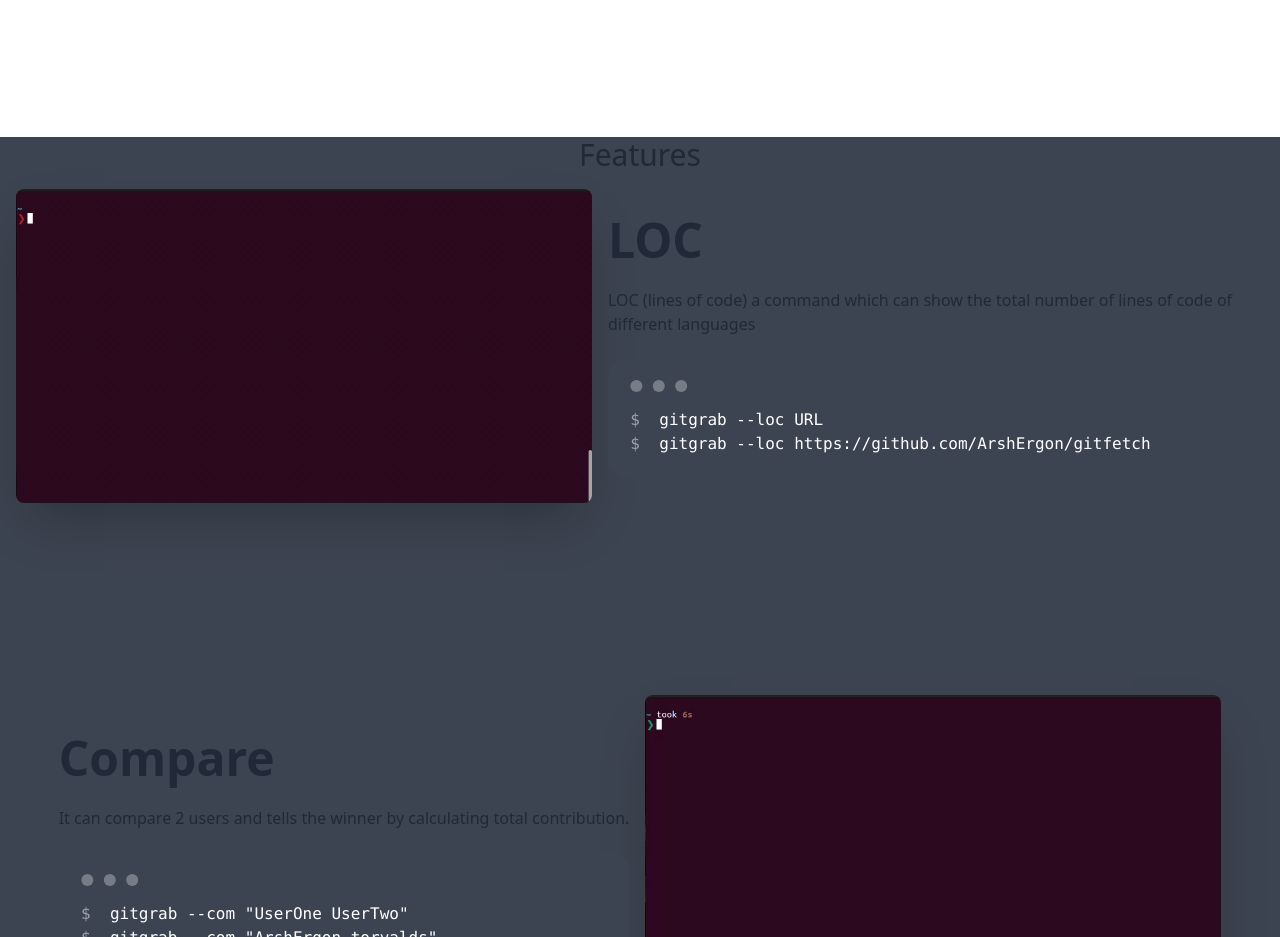
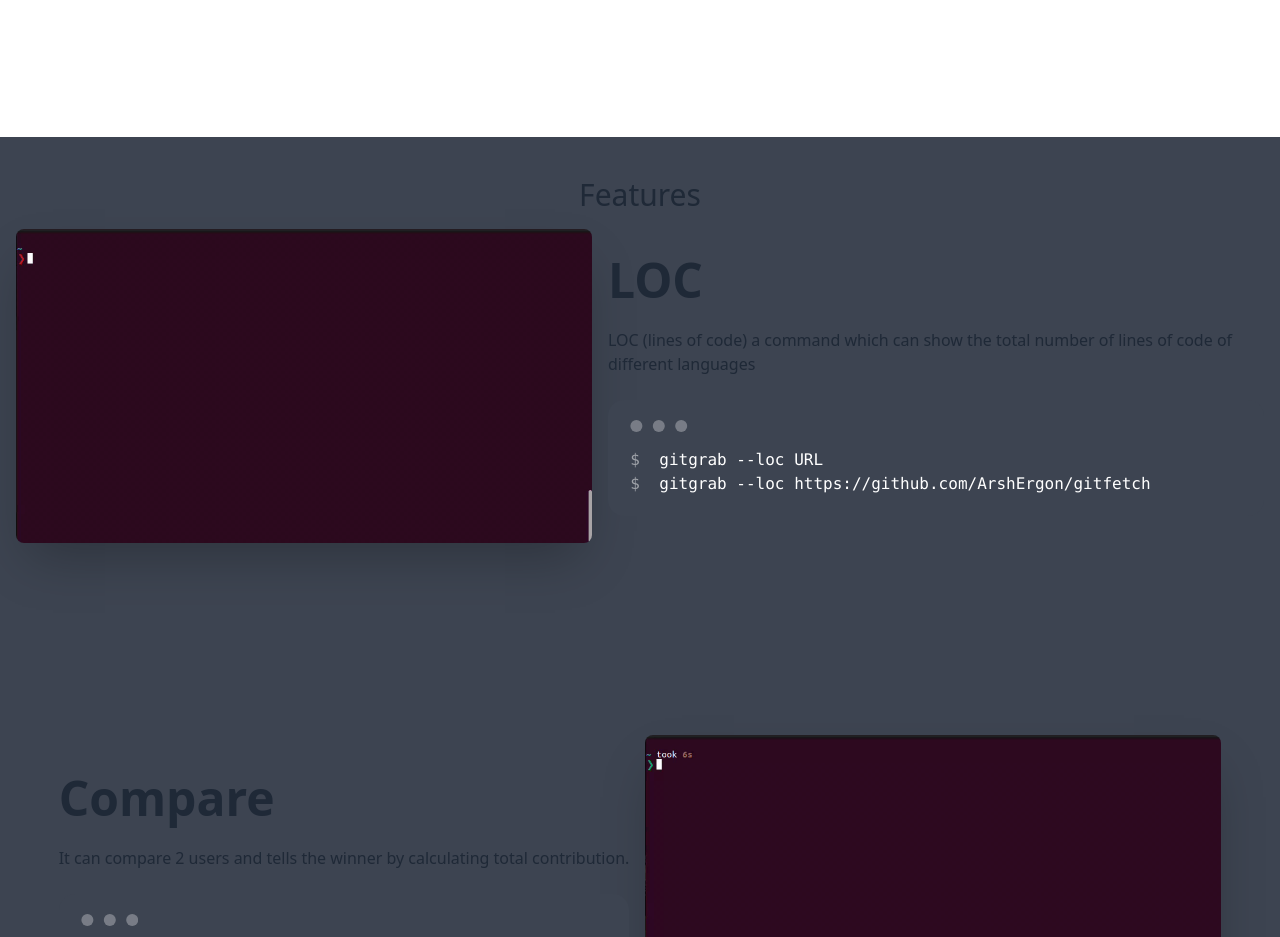
Before and after one commit to ArshErgon/gitgrab, a plain HTML site: page index.html in a window 1280 px wide. Shown: the part 1360-2297 px from the top of the page. Drawn offline with nearby package versions, Linux system fonts and the light colour scheme.

Commit message:
minor change

```diff
--- a/index.html
+++ b/index.html
@@ -72,7 +72,7 @@
 
   <div class="bg-neutral">
     <div class="xl:container mx-auto ">
-      <h1 class="text-center text-3xl">Features</h1>
+      <h1 class="text-center text-3xl pt-10">Features</h1>
 
       <!-- add loc, compare, and temparary user -->
       <div class="hero">
```
